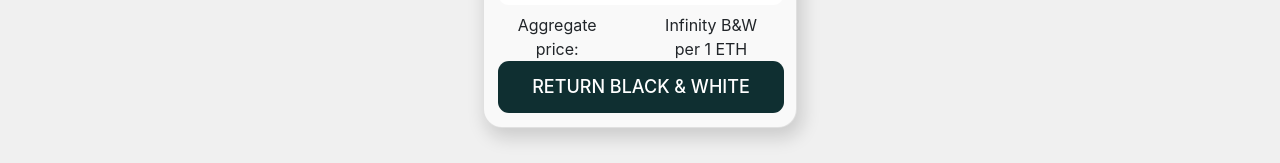
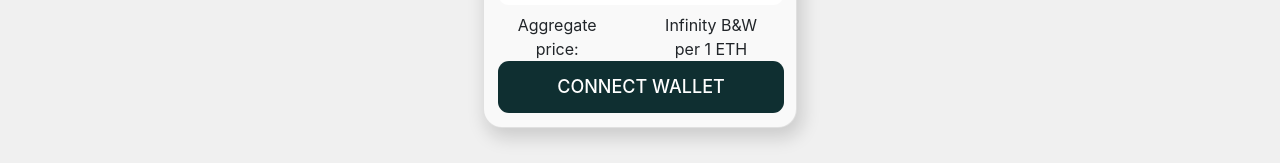
Before and after one commit to STA1357/Movers_company, a Nuxt app: page /earn/basic in a window 1280 px wide. Shown: the part 475-638 px from the top of the page. Built offline with nearby package versions, Linux system fonts and the light colour scheme; a web font is replaced by a local one; what vue-js-modal would draw is missing.

Commit message:
fast commit

```diff
--- a/pages/earn/basic.vue
+++ b/pages/earn/basic.vue
@@ -64,7 +64,9 @@
         <span class="col-6">{{ BWtokensPerOneETC.toFixed(2) }} B&W per 1 ETH</span>
       </div>
 
-      <Button text="RETURN BLACK & WHITE" @click.native="shotList" />
+      <Button v-if="!account.address" text="CONNECT WALLET" @click.native="openWalletModal()" />
+
+      <Button v-else text="RETURN BLACK & WHITE" @click.native="shotList" />
     </div>
     <list
       :text-l="[
@@ -96,6 +98,7 @@
 
 <script>
 import { mapGetters } from 'vuex'
+import WalletModal from "@/components/modal/templates/WalletModal";
 
 import TBlock from "@/components/UIComponents/TitleBlock";
 import Button from "@/components/UIComponents/Button";
@@ -147,8 +150,20 @@ export default {
     shotList() {
       this.show = !this.show;
       console.log(this.show);
-    }
-  }
+    },
+    openWalletModal() {
+      this.$modal.show(
+        WalletModal,
+        {
+          details: {}
+        },
+        {
+          width: 314
+        }
+      );
+    },
+  },
+
 };
 </script>
 
```
